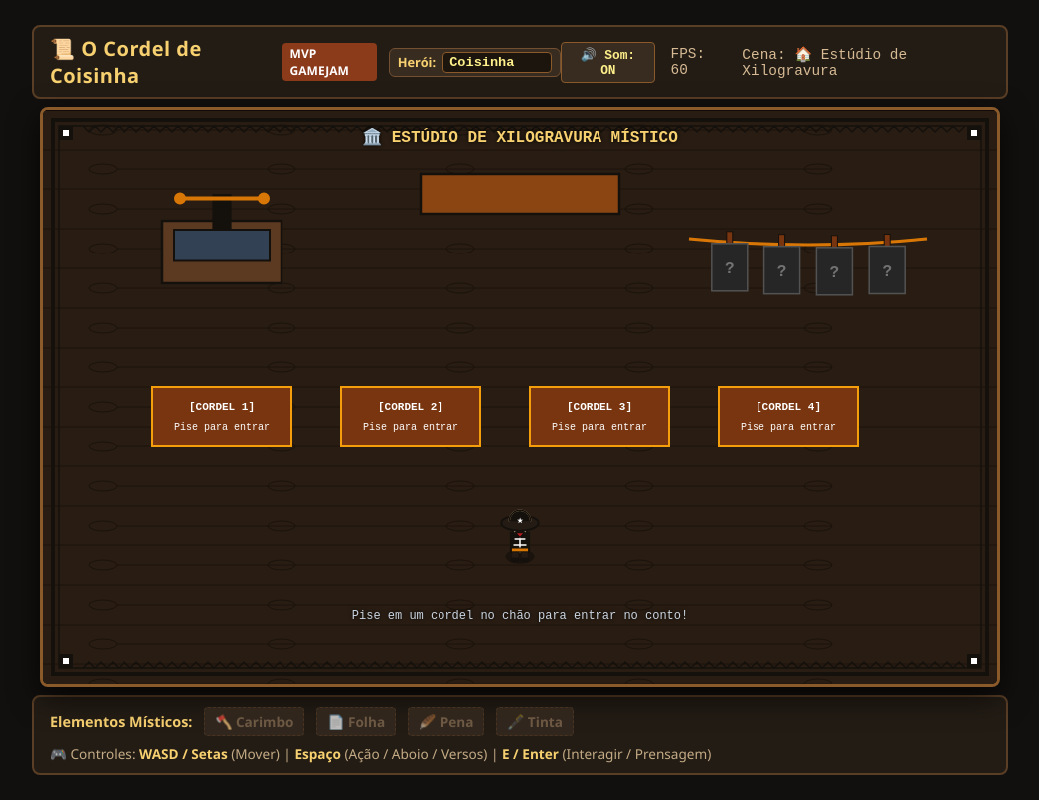
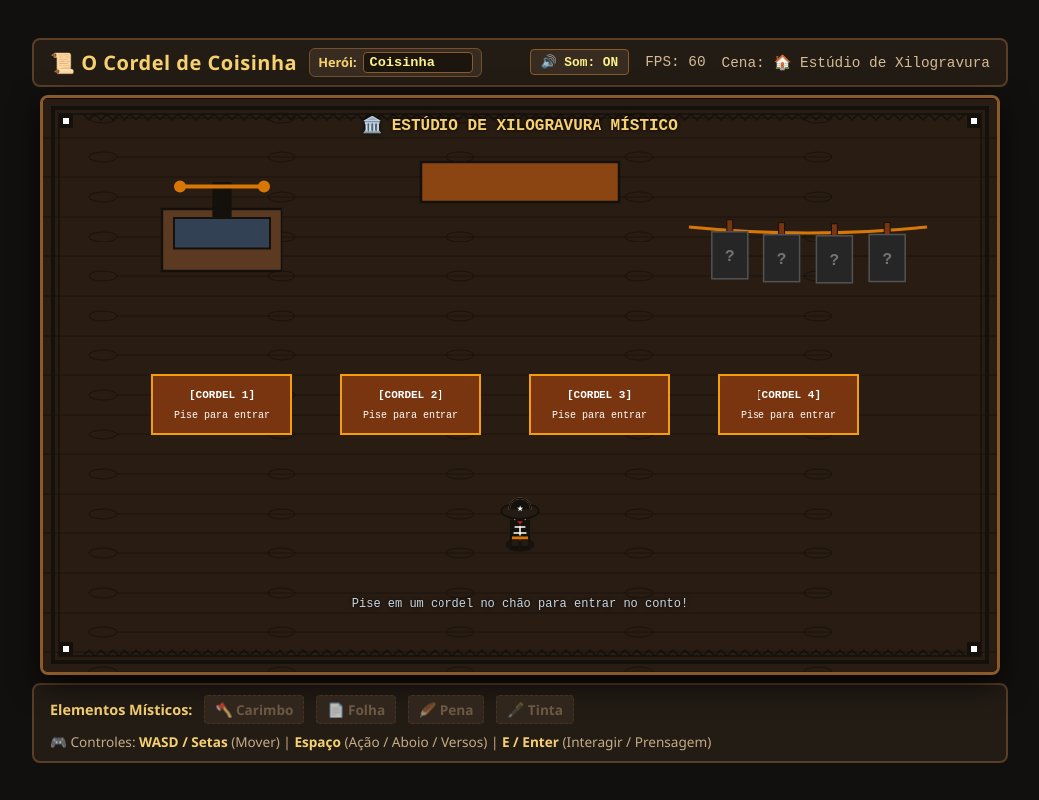
Before and after one commit to Gabriel-Aragao/o-cordel-de-coisinha, a website built with Vite: page index.html in a window 1280 px wide. Shown: the whole page, without its empty margins (120-1159 px from the left). Built offline with nearby package versions, Linux system fonts and the light colour scheme.

Commit message:
remoção das tags de MVP

```diff
--- a/index.html
+++ b/index.html
@@ -4,7 +4,7 @@
     <meta charset="UTF-8" />
     <link rel="icon" type="image/svg+xml" href="/vite.svg" />
     <meta name="viewport" content="width=device-width, initial-scale=1.0" />
-    <title>O Cordel de Coisinha: O Herói do Sertão — MVP</title>
+    <title>O Cordel de Coisinha: O Herói do Sertão</title>
     <link rel="stylesheet" href="/src/style.css" />
   </head>
   <body>
@@ -12,7 +12,6 @@
       <header id="game-header">
         <div class="header-left">
           <h1>📜 O Cordel de Coisinha</h1>
-          <span class="badge">MVP GameJam</span>
           <div class="nickname-box">
             <label for="player-nickname">Herói:</label>
             <input type="text" id="player-nickname" value="Coisinha" maxlength="16" placeholder="Seu Nickname" />
```
